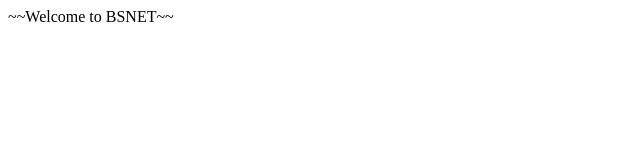
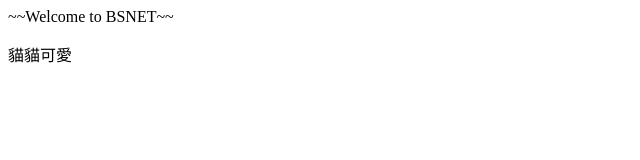
Before and after one commit to sophia44994499/mygithub, a plain HTML site: page index.html in a window 1280 px wide. Shown: the whole page, without its empty margins (0-640 px from the left). Drawn offline with Linux system fonts and the light colour scheme.

Commit message:
第五個GIT

```diff
--- a/index.html
+++ b/index.html
@@ -4,8 +4,8 @@
 </head>
 
 <body>
-
 ~~Welcome to BSNET~~
+<p>貓貓可愛</p>
 </body>
 
 </html>
```
